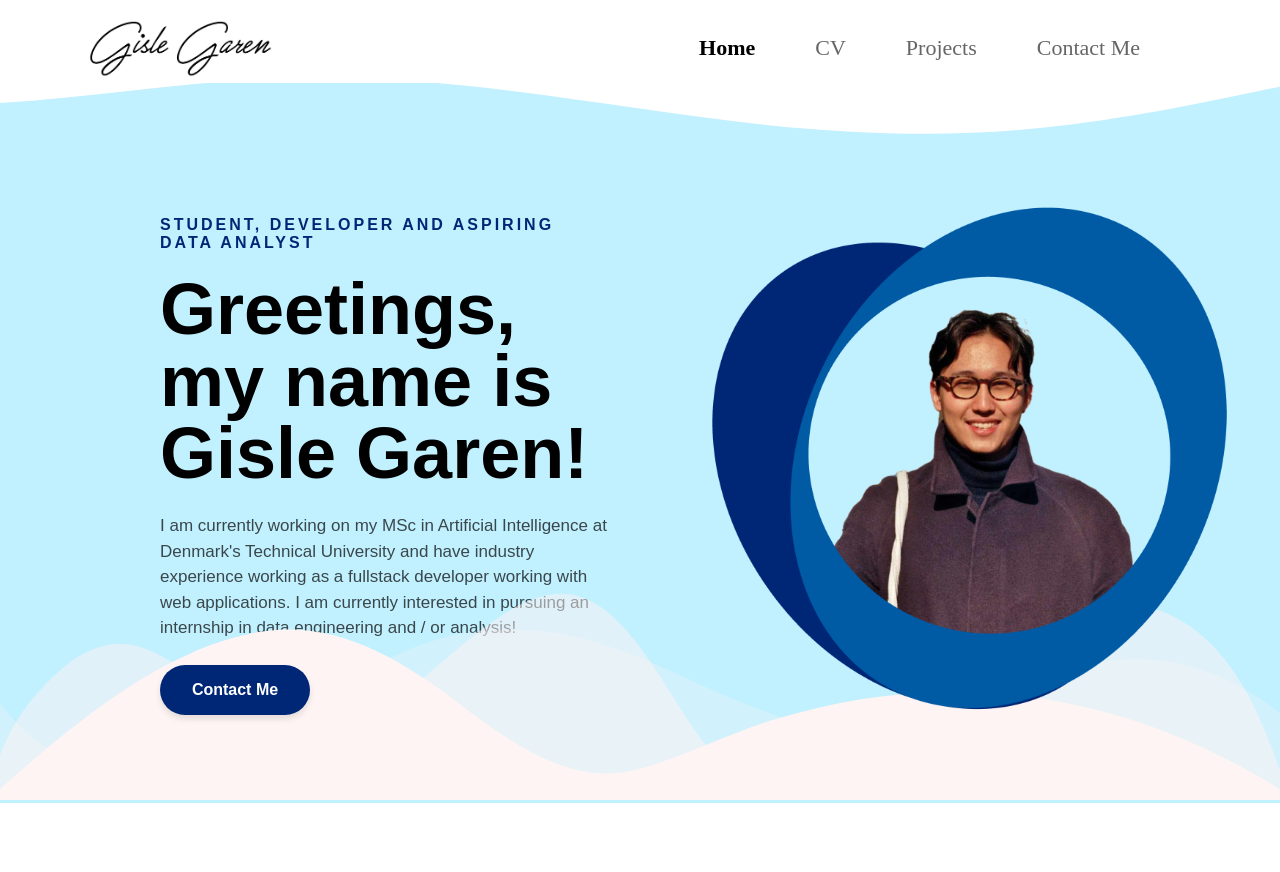
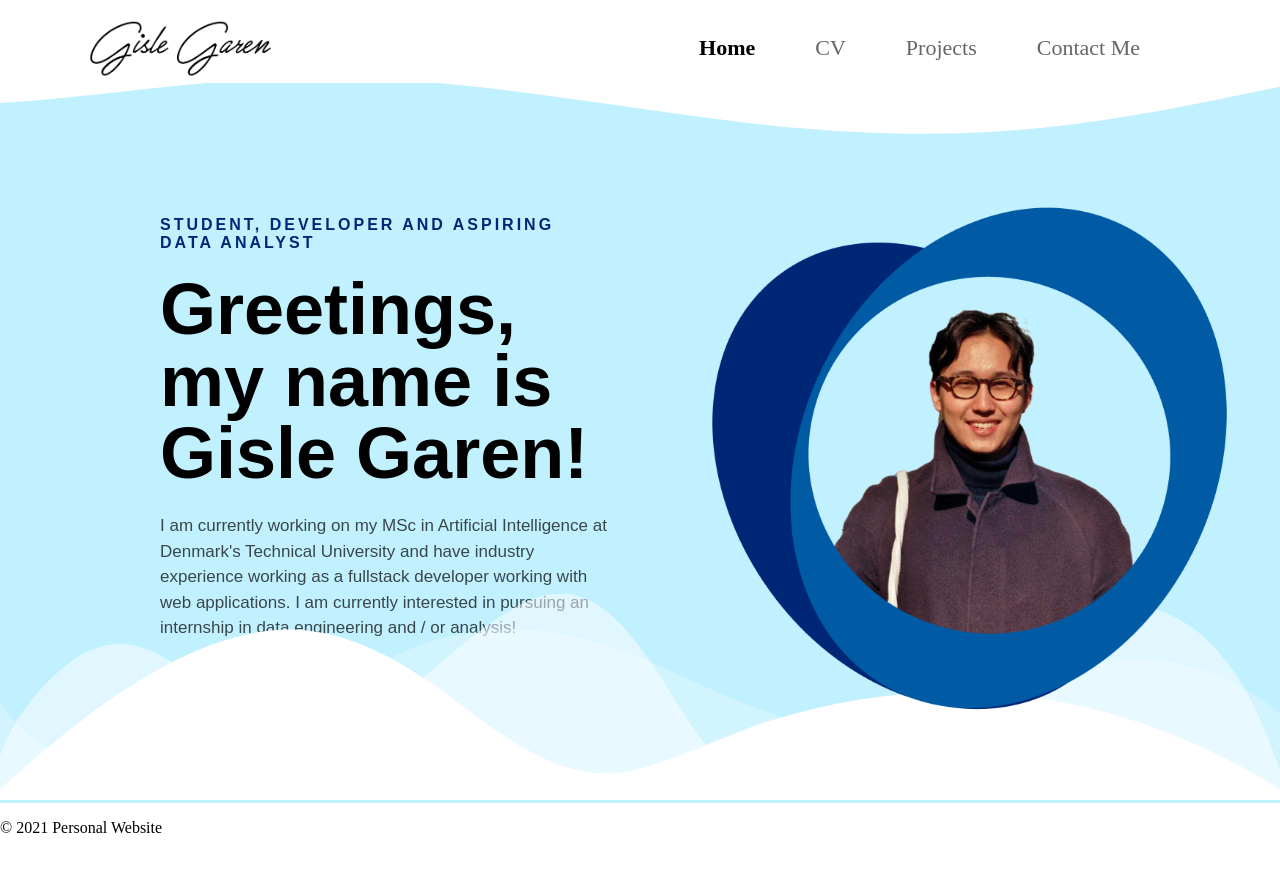
Before and after one commit to GisleGaren/personal-website, a Next.js app in the folder personal-website/: page / in a window 1280 px wide. Shown: the top 872 px of the page. Before the commit the page ends 803 px from the top, so only its background shows below. Built offline with nearby package versions, Linux system fonts and the light colour scheme.

Commit message:
button with icon

```diff
--- a/personal-website/src/components/layout/Footer.tsx
+++ b/personal-website/src/components/layout/Footer.tsx
@@ -1,7 +1,7 @@
 
 const Footer = () => {
     return (
-        <footer>
+        <footer style={{height:"25vh"}}>
             <p>© 2021 Personal Website</p>
         </footer>
     );
--- a/personal-website/src/components/layout/Navbar.css
+++ b/personal-website/src/components/layout/Navbar.css
@@ -2,6 +2,9 @@
   display: flex;
   margin-top: 20px;
   justify-content: space-between;
+  position: sticky; /* Apply the sticky positioning */
+  top: 0; /* Stick the element to the top of the viewport */
+  z-index: 100; /* Ensure the navbar is above other content */
 }
 .upperWave{
     position: absolute;
@@ -48,7 +51,7 @@
   height: 2px;
   left: 0;
   bottom: 0;
-  background-color: #ffa500;
+  background-color: #002776;
   transition: width 0.3s ease, left 0.3s ease;
 }
 
@@ -59,6 +62,6 @@
 }
 
 .links a:hover {
-  color: #ffa500;
+  color: #002776;
   transition: 0.2s;
 }
--- a/personal-website/src/layout.tsx
+++ b/personal-website/src/layout.tsx
@@ -9,7 +9,7 @@
     <div>
       <Navbar />
         {children}
-
+      <Footer />
     </div>
   );
 }
--- a/personal-website/src/pages/index.css
+++ b/personal-website/src/pages/index.css
@@ -41,21 +41,29 @@
 }
 
 .contactButton {
+    display: flex; /* Enable Flexbox for the button */
+    align-items: center; /* Vertically center the content */
+    justify-content: center; /* Horizontally center the content */
     border-radius: 50px;
-    max-width: 150px;
+    max-width: 180px;
     width: 100%;
     height: 50px;
     background-color: #002776;
     color: white;
     border: none;
     padding: 10px 20px;
-    font-size: 16px;
+    font-size: 14px;
     font-weight: bold;
-    text-align: center;
     transition: background-color 0.3s ease, transform 0.2s ease, box-shadow 0.2s ease;
     box-shadow: 0px 4px 6px rgba(0, 0, 0, 0.1);
     z-index: 10;
   }
+
+  .contactButtonImage {
+    margin-left: 8px; /* Add space between the text and image */
+    width: 20px;
+    height: auto;
+}
 
   .contactButton:hover {
     background-color: #0053cf;
@@ -106,7 +114,7 @@
 }
 
 .custom-shape-divider-bottom-1718915441 .shape-fill {
-    fill: #FFF4F4;
+    fill: #ffffff;
 }
 
 
--- a/personal-website/src/pages/index.tsx
+++ b/personal-website/src/pages/index.tsx
@@ -8,11 +8,18 @@
           <h2>STUDENT, DEVELOPER AND ASPIRING DATA ANALYST </h2>
           <h1>Greetings, my name is Gisle Garen!</h1>
           <p>
-            I am currently working on my MSc in Artificial Intelligence at Denmark's Technical University and have
-            industry experience working as a fullstack developer working with web applications. I am currently interested
-            in pursuing an internship in data engineering and / or analysis!
+            I am currently working on my MSc in Artificial Intelligence at
+            Denmark's Technical University and have industry experience working
+            as a fullstack developer working with web applications. I am
+            currently interested in pursuing an internship in data engineering
+            and / or analysis!
           </p>
-          <button className="contactButton">Contact Me </button>
+          <div className="buttonContainer">
+            <button className="contactButton">
+              Contact Me
+              <img src="/images/Mail.png" className="contactButtonImage" alt="Mail Icon"></img>
+            </button>
+          </div>
         </div>
         <div className="right-column">
           <img src="/images/profilePimp.png"></img>
```
Also changed, not shown: personal-website/public/images/Mail.png (added).
